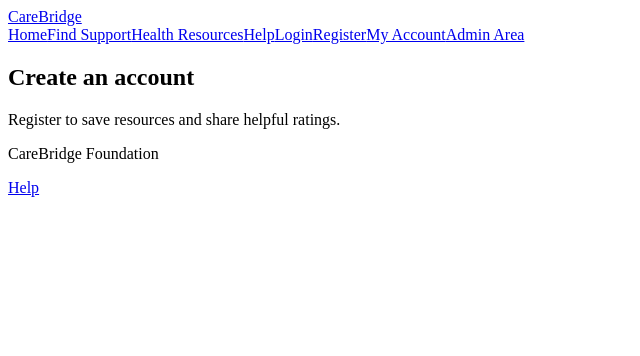
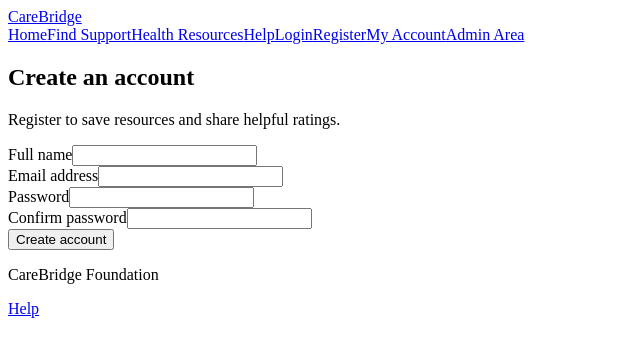
Before and after one commit to rikey123123/FIT5032_2026_Ruiqi_Wang_36668095_ass2, a Vue app: page /register in a window 1280 px wide. Shown: the top 356 px of the page, without its empty margins (0-640 px from the left). Built offline with nearby package versions, Linux system fonts and the light colour scheme; the HTML template or start-up script is replaced by a standard one.

Commit message:
feat: add persistent registration validation

```diff
--- a/src/styles/main.css
+++ b/src/styles/main.css
@@ -91,8 +91,15 @@
   font-weight: 700;
 }
 
+.form-field {
+  display: grid;
+  gap: 0.35rem;
+  font-weight: 700;
+}
+
 .filter-field input,
-.filter-field select {
+.filter-field select,
+.form-field input {
   width: 100%;
   min-height: 2.75rem;
   border: 1px solid #9fb3a7;
@@ -114,6 +121,53 @@
 }
 
 .filter-clear-button:hover {
+  background: #14513f;
+}
+
+.auth-form {
+  display: grid;
+  max-width: 38rem;
+  gap: 1.1rem;
+  border: 1px solid #d1ddd5;
+  border-radius: 6px;
+  background: #ffffff;
+  padding: 1.25rem;
+}
+
+.field-error {
+  color: #9d3518;
+  font-weight: 400;
+}
+
+.form-message {
+  border-left: 4px solid;
+  padding: 0.75rem;
+}
+
+.form-message--error {
+  border-left-color: #c86430;
+  background: #fff8f4;
+  color: #7a2c16;
+}
+
+.form-message--success {
+  border-left-color: #1f6b57;
+  background: #edf4ee;
+  color: #14513f;
+}
+
+.primary-button {
+  justify-self: start;
+  min-height: 2.75rem;
+  border: 1px solid #14513f;
+  border-radius: 4px;
+  background: #1f6b57;
+  color: #ffffff;
+  cursor: pointer;
+  padding: 0.5rem 0.85rem;
+}
+
+.primary-button:hover {
   background: #14513f;
 }
 
@@ -265,6 +319,10 @@
   .resource-grid {
     grid-template-columns: repeat(2, minmax(0, 1fr));
   }
+
+  .auth-form {
+    padding: 1.5rem;
+  }
 }
 
 @media (min-width: 62rem) {
--- /dev/null
+++ b/src/utils/storage.js
@@ -0,0 +1,25 @@
+const USERS_KEY = 'carebridge-users'
+
+export function getStoredUsers() {
+  try {
+    const savedUsers = localStorage.getItem(USERS_KEY)
+
+    if (!savedUsers) {
+      return []
+    }
+
+    const users = JSON.parse(savedUsers)
+    return Array.isArray(users) ? users : []
+  } catch {
+    return []
+  }
+}
+
+export function saveUsers(users) {
+  try {
+    localStorage.setItem(USERS_KEY, JSON.stringify(users))
+    return true
+  } catch {
+    return false
+  }
+}
--- a/src/views/RegisterView.vue
+++ b/src/views/RegisterView.vue
@@ -1,6 +1,189 @@
+<script setup>
+import { reactive, ref } from 'vue'
+import { getStoredUsers, saveUsers } from '../utils/storage'
+
+const form = reactive({
+  fullName: '',
+  email: '',
+  password: '',
+  confirmPassword: '',
+})
+
+const errors = reactive({
+  fullName: '',
+  email: '',
+  password: '',
+  confirmPassword: '',
+  form: '',
+})
+
+const successMessage = ref('')
+const emailPattern = /^[^\s@]+@[^\s@]+\.[^\s@]+$/
+
+function clearError(field) {
+  errors[field] = ''
+  errors.form = ''
+  successMessage.value = ''
+}
+
+function validateForm() {
+  errors.fullName = ''
+  errors.email = ''
+  errors.password = ''
+  errors.confirmPassword = ''
+  errors.form = ''
+
+  const fullName = form.fullName.trim()
+  const email = form.email.trim().toLowerCase()
+
+  if (!fullName) {
+    errors.fullName = 'Enter your full name.'
+  }
+
+  if (!email) {
+    errors.email = 'Enter your email address.'
+  } else if (!emailPattern.test(email)) {
+    errors.email = 'Enter an email address in a valid format.'
+  } else if (getStoredUsers().some((user) => user.email === email)) {
+    errors.email = 'An account with this email address already exists.'
+  }
+
+  if (!form.password) {
+    errors.password = 'Enter a password.'
+  } else if (form.password.length < 8) {
+    errors.password = 'Use a password with at least 8 characters.'
+  }
+
+  if (!form.confirmPassword) {
+    errors.confirmPassword = 'Confirm your password.'
+  } else if (form.confirmPassword !== form.password) {
+    errors.confirmPassword = 'Passwords do not match.'
+  }
+
+  return !Object.values(errors).some((error) => error)
+}
+
+function resetForm() {
+  form.fullName = ''
+  form.email = ''
+  form.password = ''
+  form.confirmPassword = ''
+}
+
+function submitRegistration() {
+  successMessage.value = ''
+
+  if (!validateForm()) {
+    return
+  }
+
+  const users = getStoredUsers()
+  const newUser = {
+    id: `user-${Date.now()}`,
+    fullName: form.fullName.trim(),
+    email: form.email.trim().toLowerCase(),
+    password: form.password,
+    role: 'user',
+    savedResourceIds: [],
+    createdAt: new Date().toISOString(),
+  }
+
+  if (!saveUsers([...users, newUser])) {
+    errors.form = 'Your account could not be saved. Please try again.'
+    return
+  }
+
+  resetForm()
+  successMessage.value = 'Your account has been created. You can now log in.'
+}
+</script>
+
 <template>
-  <section>
-    <h1>Create an account</h1>
-    <p>Register to save resources and share helpful ratings.</p>
+  <section class="register-page">
+    <div class="page-introduction">
+      <h1>Create an account</h1>
+      <p>Register to save resources and share helpful ratings.</p>
+    </div>
+
+    <form class="auth-form" novalidate @submit.prevent="submitRegistration">
+      <div class="form-field">
+        <label for="full-name">Full name</label>
+        <input
+          id="full-name"
+          v-model="form.fullName"
+          :aria-describedby="errors.fullName ? 'full-name-error' : undefined"
+          :aria-invalid="Boolean(errors.fullName)"
+          autocomplete="name"
+          type="text"
+          @input="clearError('fullName')"
+        />
+        <p v-if="errors.fullName" id="full-name-error" class="field-error" role="alert">
+          {{ errors.fullName }}
+        </p>
+      </div>
+
+      <div class="form-field">
+        <label for="email">Email address</label>
+        <input
+          id="email"
+          v-model="form.email"
+          :aria-describedby="errors.email ? 'email-error' : undefined"
+          :aria-invalid="Boolean(errors.email)"
+          autocomplete="email"
+          inputmode="email"
+          type="email"
+          @input="clearError('email')"
+        />
+        <p v-if="errors.email" id="email-error" class="field-error" role="alert">
+          {{ errors.email }}
+        </p>
+      </div>
+
+      <div class="form-field">
+        <label for="password">Password</label>
+        <input
+          id="password"
+          v-model="form.password"
+          :aria-describedby="errors.password ? 'password-error' : undefined"
+          :aria-invalid="Boolean(errors.password)"
+          autocomplete="new-password"
+          type="password"
+          @input="clearError('password')"
+        />
+        <p v-if="errors.password" id="password-error" class="field-error" role="alert">
+          {{ errors.password }}
+        </p>
+      </div>
+
+      <div class="form-field">
+        <label for="confirm-password">Confirm password</label>
+        <input
+          id="confirm-password"
+          v-model="form.confirmPassword"
+          :aria-describedby="errors.confirmPassword ? 'confirm-password-error' : undefined"
+          :aria-invalid="Boolean(errors.confirmPassword)"
+          autocomplete="new-password"
+          type="password"
+          @input="clearError('confirmPassword')"
+        />
+        <p
+          v-if="errors.confirmPassword"
+          id="confirm-password-error"
+          class="field-error"
+          role="alert"
+        >
+          {{ errors.confirmPassword }}
+        </p>
+      </div>
+
+      <p v-if="errors.form" class="form-message form-message--error" role="alert">
+        {{ errors.form }}
+      </p>
+      <p v-if="successMessage" class="form-message form-message--success" role="status">
+        {{ successMessage }}
+      </p>
+
+      <button class="primary-button" type="submit">Create account</button>
+    </form>
   </section>
 </template>
```
